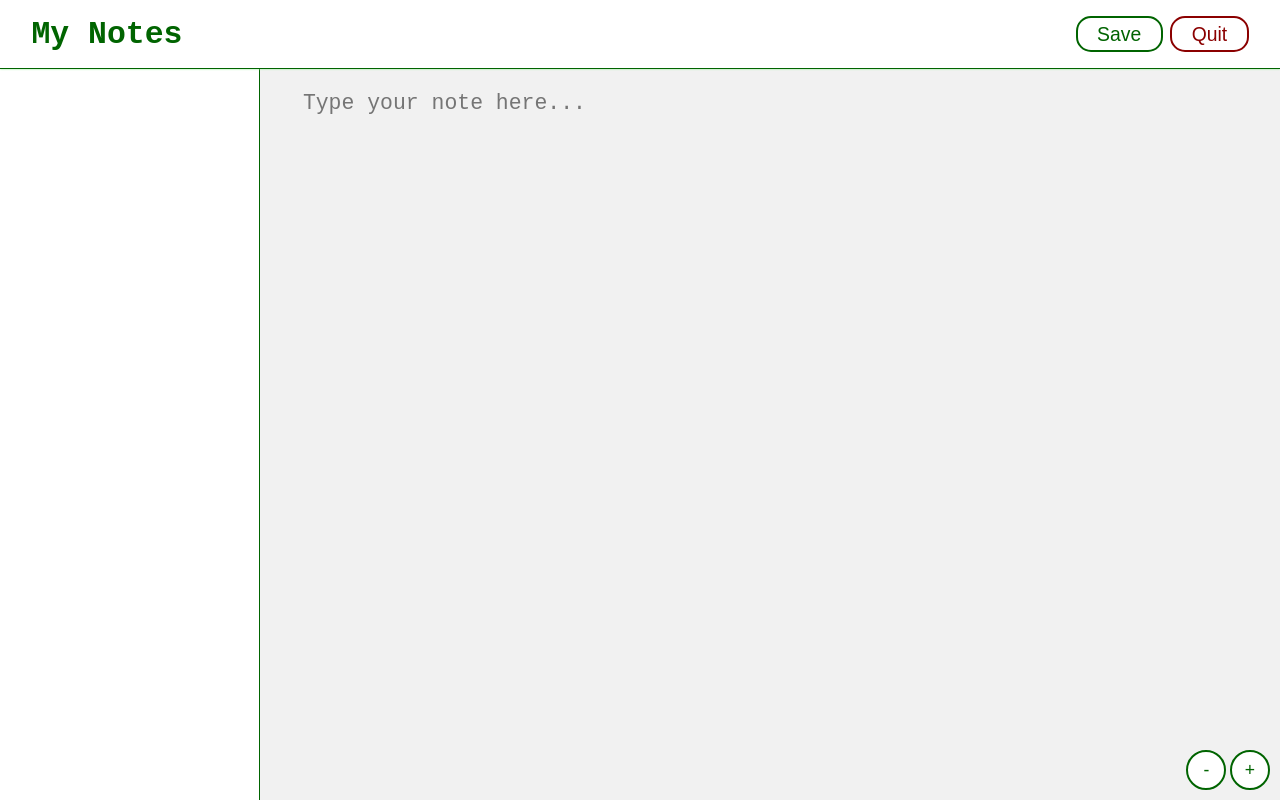
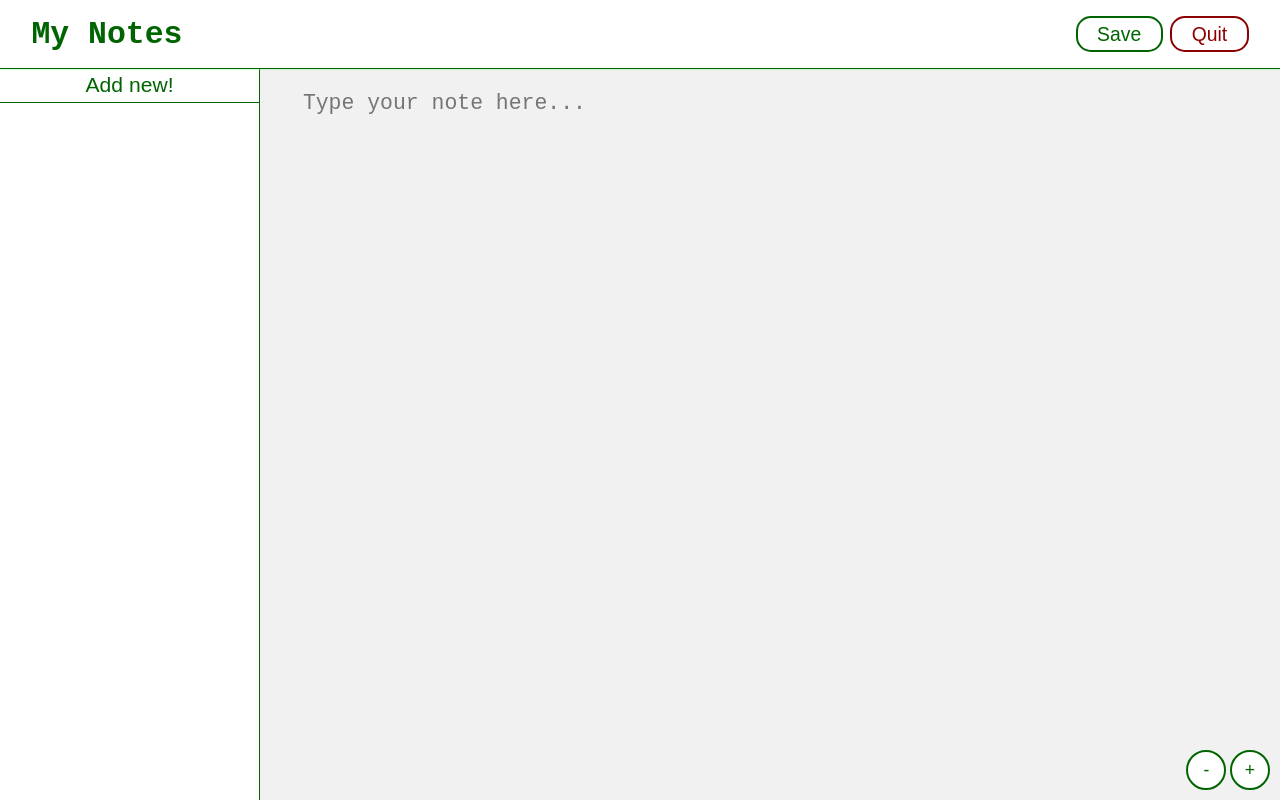
Before and after one commit to it1shka/my-notes-app, a React (Create React App) app: page / in a window 1280 px wide. Built offline with nearby package versions, Linux system fonts and the light colour scheme.

Commit message:
add new note

```diff
--- a/src/components/Controls.tsx
+++ b/src/components/Controls.tsx
@@ -38,18 +38,18 @@ const Controls = () => {
   )
 }
 
-const FancyButton = styled.button<{color?: string}>`
+const FancyButton = styled.button`
   font-size: 1em;
   width: 40px; height: 40px;;
 
-  border: 2px solid ${({color}) => color ?? 'darkgreen'};
+  border: 2px solid darkgreen;
   border-radius: 100%;
 
   background-color: white;
-  color: ${({color}) => color ?? 'darkgreen'};
+  color: darkgreen;
   transition: 0.1s all 0s;
   &:hover {
-    background-color: ${({color}) => color ?? 'darkgreen'};
+    background-color: darkgreen;
     color: white;
   }
 `
--- /dev/null
+++ b/src/components/NewNote.tsx
@@ -0,0 +1,43 @@
+import { useDispatch } from "react-redux"
+import styled from "styled-components"
+import { RootDispatch } from "../store"
+import { Note, pushNote } from "../store/slices/notes"
+import { setPointer } from "../store/slices/pointer"
+
+const NewNote = () => {
+  const dispatch = useDispatch<RootDispatch>()
+
+  const newNote = () => {
+    const newNote: Note = {
+      title: 'New note',
+      content: '',
+      createdAt: Date.now()
+    }
+
+    dispatch(pushNote(newNote))
+    dispatch(setPointer(newNote.createdAt))
+  }
+
+  return (
+    <StyledButton
+      onClick={newNote}
+    >Add new!</StyledButton>
+  )
+}
+
+const StyledButton = styled.button`
+  font-size: 1.2em;
+  padding: 0.2em;
+  border: none;
+  border-bottom: 1px solid darkgreen;
+  background-color: white;
+  color: darkgreen;
+
+  transition: 0.1s all 0s;
+  &:hover {
+    background-color: darkgreen;
+    color: white;
+  }
+`
+
+export default NewNote
--- a/src/components/SidePanel.tsx
+++ b/src/components/SidePanel.tsx
@@ -1,9 +1,13 @@
 import styled from "styled-components"
+import NewNote from "./NewNote"
 
 const SidePanel = () => {
+
+
   return (
     <SidePanelContainer>
 
+      <NewNote />
     </SidePanelContainer>
   )
 }
@@ -16,7 +20,8 @@ const SidePanelContainer = styled.div`
   background-color: white;
   border-right: 1px solid darkgreen;
 
-
+  display: flex;
+  flex-direction: column;
 
 `
 
```
